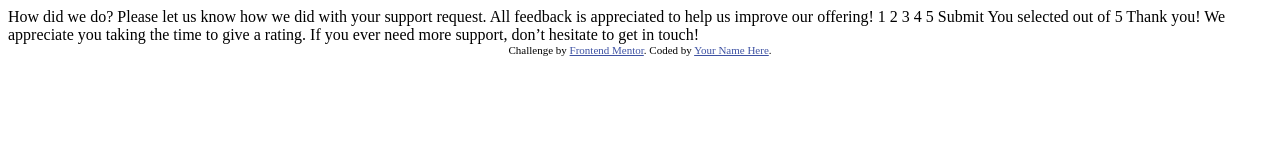
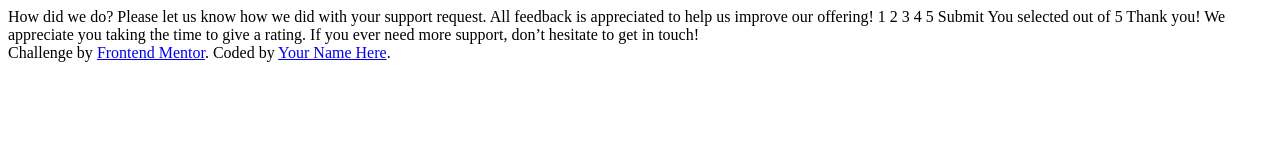
Before and after one commit to medeiros11-dev/Interactive-rating-component, a plain HTML site: page index.html in a window 1280 px wide. Drawn offline with Linux system fonts and the light colour scheme.

Commit message:
Alterações HTML e CSS

```diff
--- a/index.html
+++ b/index.html
@@ -8,11 +8,6 @@
 
   <title>Frontend Mentor | Interactive rating component</title>
 
-  <!-- Feel free to remove these styles or customise in your own stylesheet 👍 -->
-  <style>
-    .attribution { font-size: 11px; text-align: center; }
-    .attribution a { color: hsl(228, 45%, 44%); }
-  </style>
 </head>
 <body>
 
--- a/style.css
+++ b/style.css
@@ -0,0 +1,10 @@
+/*Header*/
+
+
+
+/*Body*/
+
+
+/*Footer*/
+.attribution { font-size: 11px; text-align: center; }
+.attribution a { color: hsl(228, 45%, 44%); }
```
